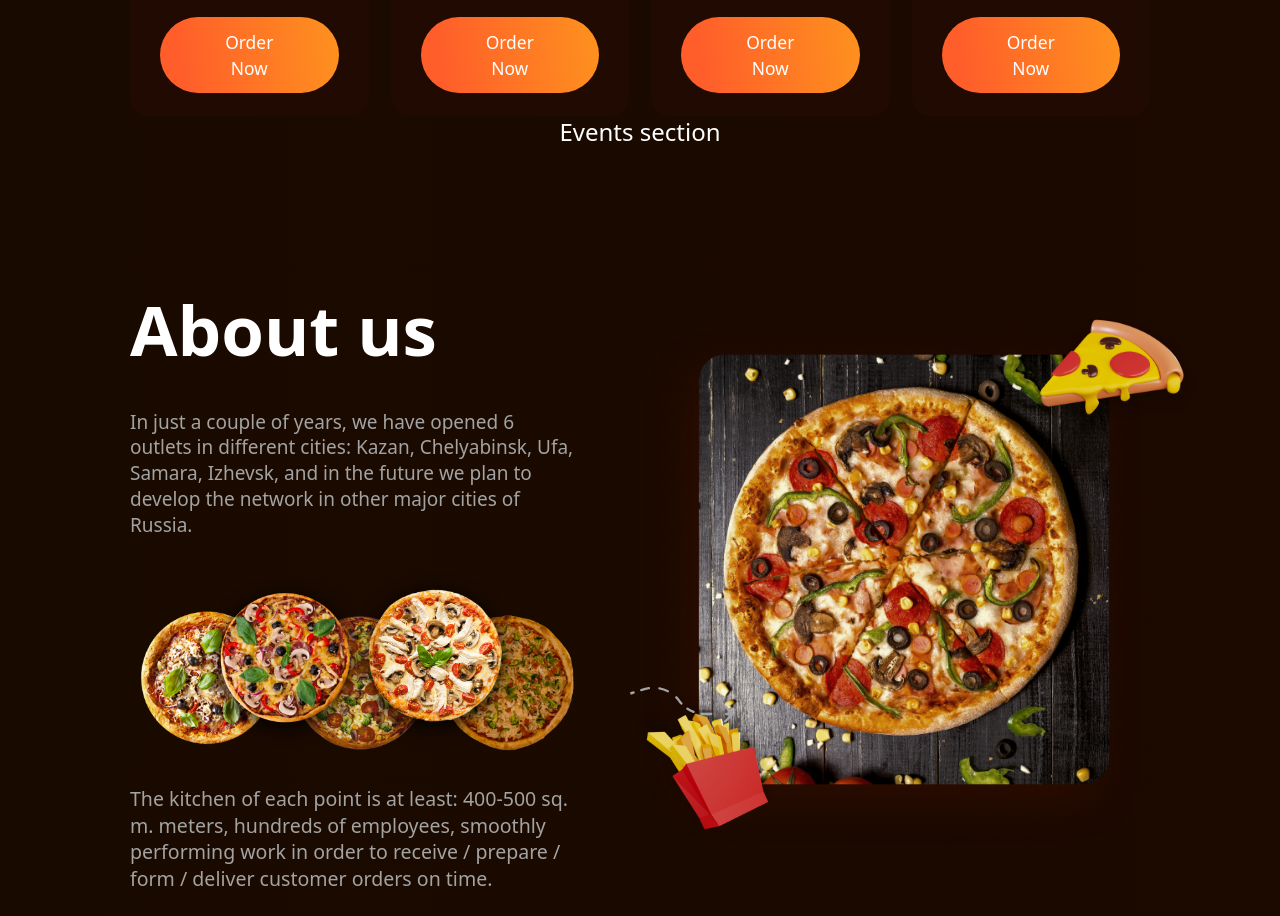
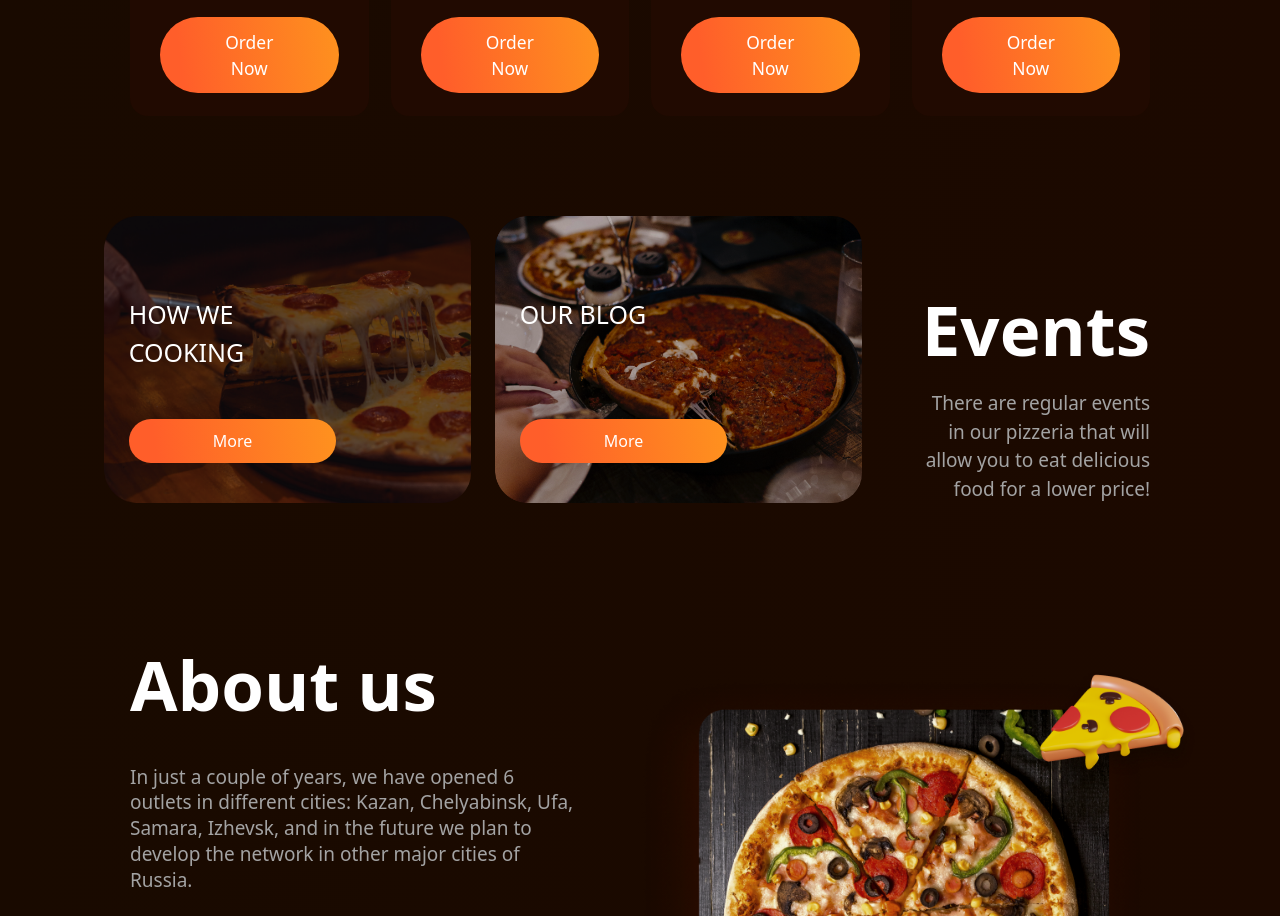
Before and after one commit to bunyodzaripov/Pizza-shop, a plain HTML site: page index.html in a window 1280 px wide. Shown: the part 2779-3695 px from the top of the page. Drawn offline with nearby package versions, Linux system fonts and the light colour scheme.

Commit message:
added top content to events

```diff
--- a/index.html
+++ b/index.html
@@ -783,8 +783,56 @@
         </section>
 
         <!-- Events section -->
-        <section id="events">
-          <h2 class="text-2xl text-white text-center">Events section</h2>
+        <section id="events" class="mt-[56px] lg:mt-[100px]">
+          <!-- top content -->
+          <div
+            class="flex flex-col gap-[28px] lg:flex-row-reverse lg:gap-[60px] lg:items-end"
+          >
+            <!-- text content -->
+            <div class="flex flex-col gap-[28px] lg:gap-[8px] lg:text-end">
+              <h2 class="text-[48px] font-extrabold text-white lg:text-[69px]">
+                Events
+              </h2>
+
+              <p class="text-[14px] text-[#A3A3A3] lg:text-[19px]">
+                There are regular events in our pizzeria that will allow you to
+                eat delicious food for a lower price!
+              </p>
+            </div>
+            <!-- Images content -->
+            <div class="flex gap-[14px] lg:gap-[24px]">
+              <!-- image 1 -->
+              <div
+                class="bg-[url('./assets/images/pizza-bg.png')] bg-cover w-[228px] flex flex-col gap-[30px] items-start pt-[50px] pb-[24px] px-[15px] rounded-[20px] lg:gap-[48px] lg:px-[25px] lg:pt-[80px] lg:pb-[40px] lg:w-[367px] lg:rounded-[30px]"
+              >
+                <h3
+                  class="w-[100px] font-medium text-white lg:text-[25px] lg:w-[170px]"
+                >
+                  HOW WE COOKING
+                </h3>
+                <button
+                  class="cursor-pointer text-white rounded-[20px] py-[6px] px-[50px] text-[10px] font-medium bg-linear lg:text-[16px] lg:py-[10px] lg:px-[84px] lg:rounded-[32px]"
+                >
+                  More
+                </button>
+              </div>
+              <!-- image 2 -->
+              <div
+                class="bg-[url('./assets/images/pizza-bg2.png')] w-[228px] bg-cover flex flex-col justify-between gap-[30px] items-start pt-[50px] pb-[24px] px-[15px] rounded-[20px] lg:gap-[48px] lg:px-[25px] lg:pt-[80px] lg:pb-[40px] lg:w-[367px] lg:rounded-[30px]"
+              >
+                <h3
+                  class="w-[100px] font-medium text-white lg:text-[25px] lg:w-[170px]"
+                >
+                  OUR BLOG
+                </h3>
+                <button
+                  class="cursor-pointer text-white rounded-[20px] py-[6px] px-[50px] text-[10px] font-medium bg-linear lg:text-[16px] lg:py-[10px] lg:px-[84px] lg:rounded-[32px]"
+                >
+                  More
+                </button>
+              </div>
+            </div>
+          </div>
         </section>
 
         <!-- About us section-->
```
Also changed, not shown: assets/images/pizza-bg2.png (added).
